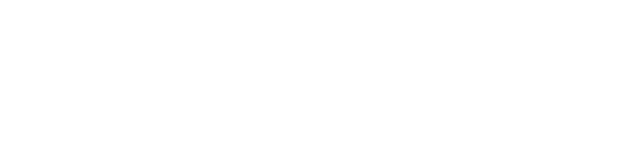
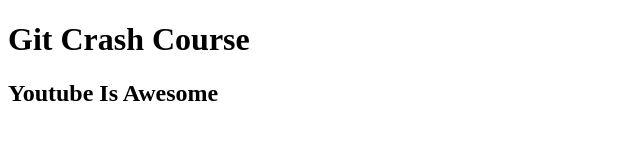
Before and after one commit to LennyRemache/git-course, a plain HTML site: page index.html in a window 1280 px wide. Shown: the whole page, without its empty margins (0-640 px from the left). Drawn offline with Linux system fonts and the light colour scheme.

Commit message:
CHORE Add H1 Title with secondary H2 title (WEB-3)

```diff
--- a/index.html
+++ b/index.html
@@ -6,5 +6,8 @@
     <meta name="viewport" content="width=device-width, initial-scale=1.0" />
     <title>Document</title>
   </head>
-  <body></body>
+  <body>
+    <h1>Git Crash Course</h1>
+    <h2>Youtube Is Awesome</h2>
+  </body>
 </html>
```
